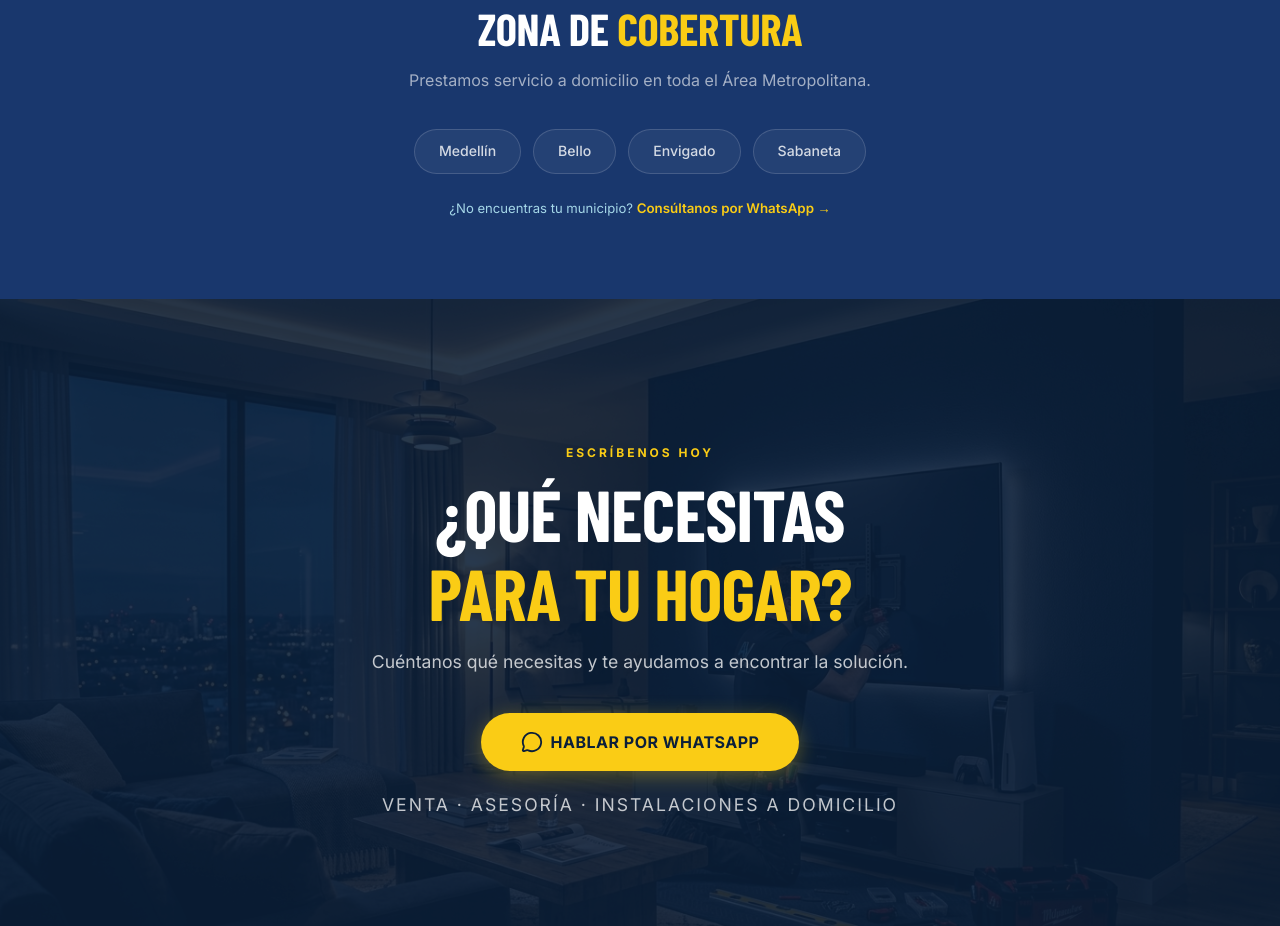
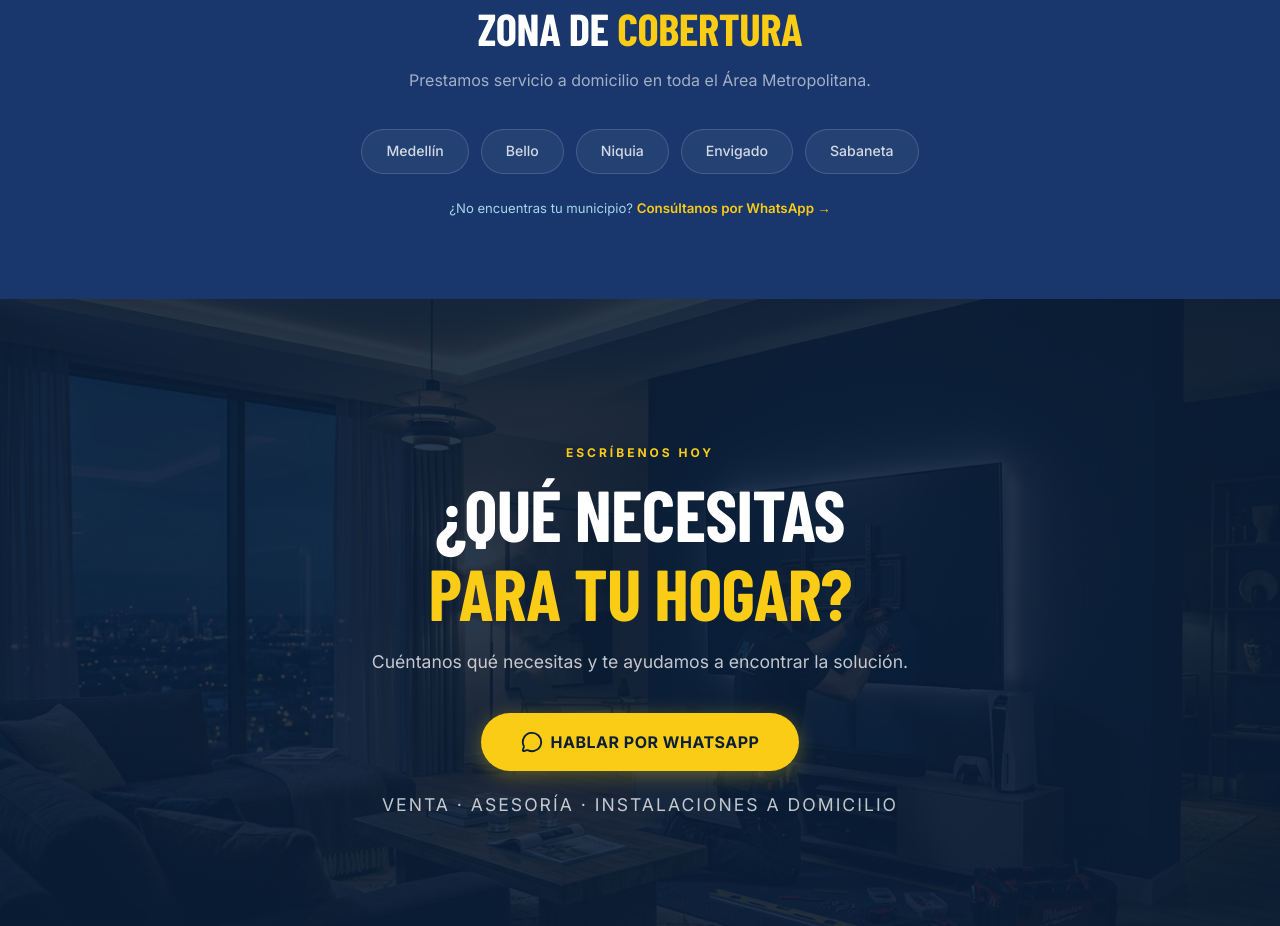
Before and after one commit to alexanderst2005-lab/soportestv, a React (Vite) app: page / in a window 1280 px wide. Shown: the part 4160-5086 px from the top of the page. Built offline with nearby package versions, Linux system fonts and the light colour scheme; no server answers; the database is empty; a web font is replaced by a local one.

Commit message:
style: remove whatsapp icon from gallery and add niquia to coverage zones

```diff
--- a/src/pages/public/Landing.jsx
+++ b/src/pages/public/Landing.jsx
@@ -326,7 +326,6 @@ export default function App() {
             {gallery.map((item) => (
               <div key={item.id} className="gallery-item" onClick={() => setLightboxImg(item.image_url)} style={{ cursor: 'zoom-in' }}>
                 <img src={item.image_url} alt="Instalación" loading="lazy" />
-                <div className="gallery-overlay"><MessageCircle size={28}/></div>
               </div>
             ))}
             {gallery.length === 0 && (
@@ -365,7 +364,7 @@ export default function App() {
           <h2 className="section-title">ZONA DE <span className="text-yellow">COBERTURA</span></h2>
           <p style={{ color: 'rgba(255,255,255,0.6)', marginBottom: 8 }}>Prestamos servicio a domicilio en toda el Área Metropolitana.</p>
           <div className="coverage-tags">
-            {['Medellín', 'Bello', 'Envigado', 'Sabaneta'].map(z => (
+            {['Medellín', 'Bello', 'Niquia', 'Envigado', 'Sabaneta'].map(z => (
               <span key={z} className="coverage-tag">{z}</span>
             ))}
           </div>
```
